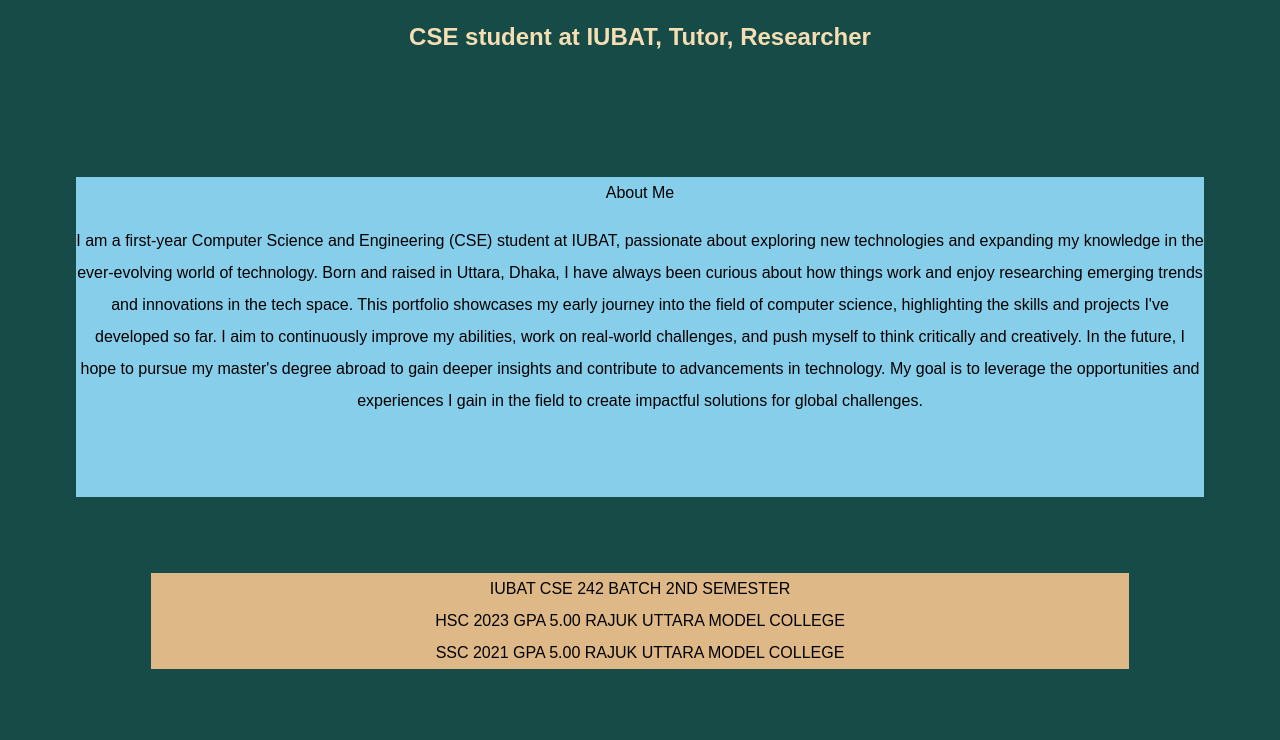
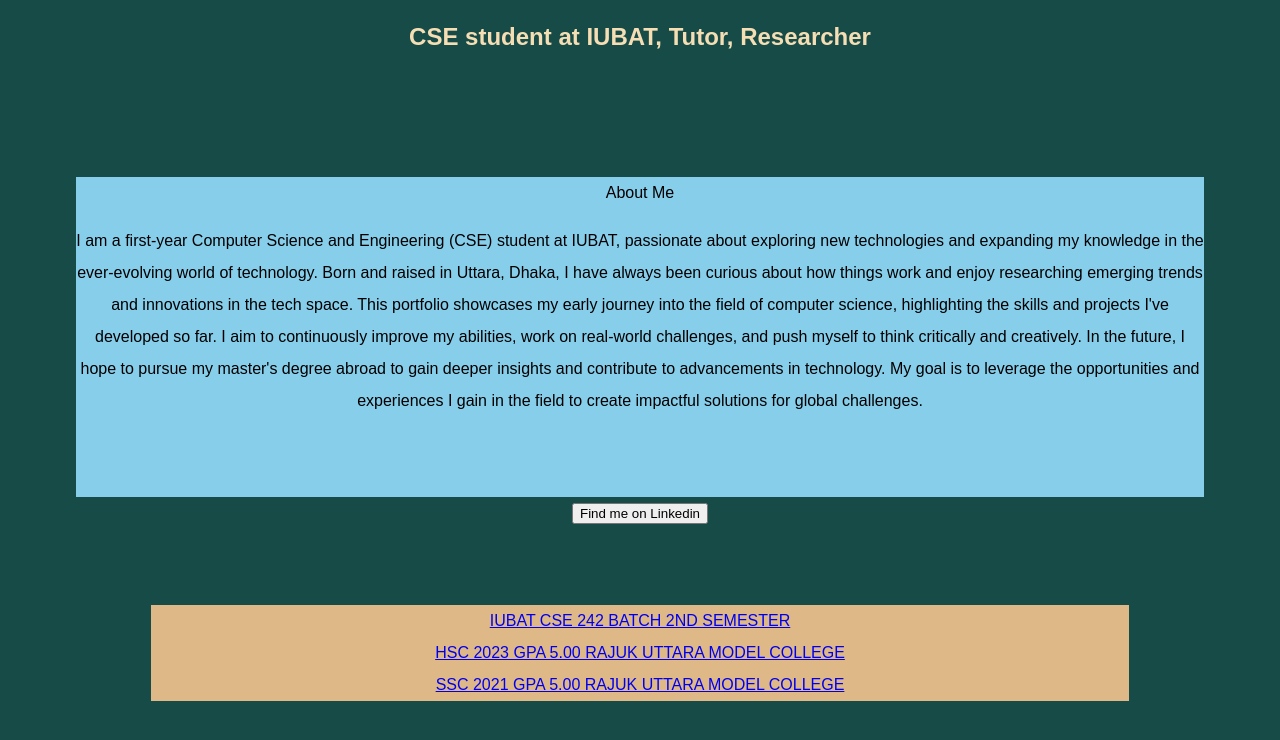
Before and after one commit to mubiny87/port, a plain HTML site: page index.html in a window 1280 px wide. Shown: the part 148-888 px from the top of the page. Drawn offline with Linux system fonts and the light colour scheme.

Commit message:
Update index.html

```diff
--- a/index.html
+++ b/index.html
@@ -28,6 +28,11 @@
 <br><br>
 </div>
 
+    <div class="button">
+       <a href="https:/www.linkedin.com/in/sadikhasanmubin/">
+  <button>Find me on Linkedin</button></div>
+
+
 <div class="nig">
      IUBAT CSE 242 BATCH 2ND SEMESTER  <br> HSC 2023 GPA 5.00 RAJUK UTTARA MODEL COLLEGE
  <br> SSC 2021 GPA 5.00 RAJUK UTTARA MODEL COLLEGE
```
